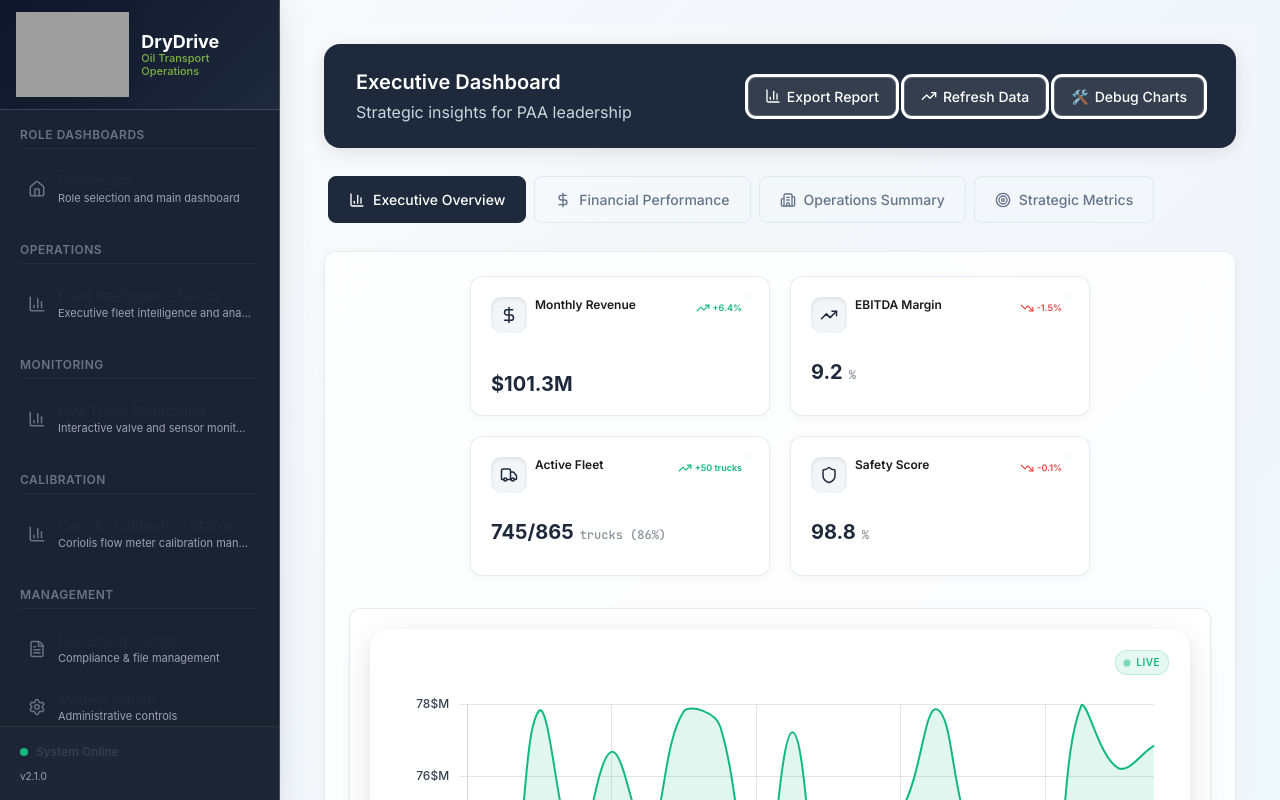
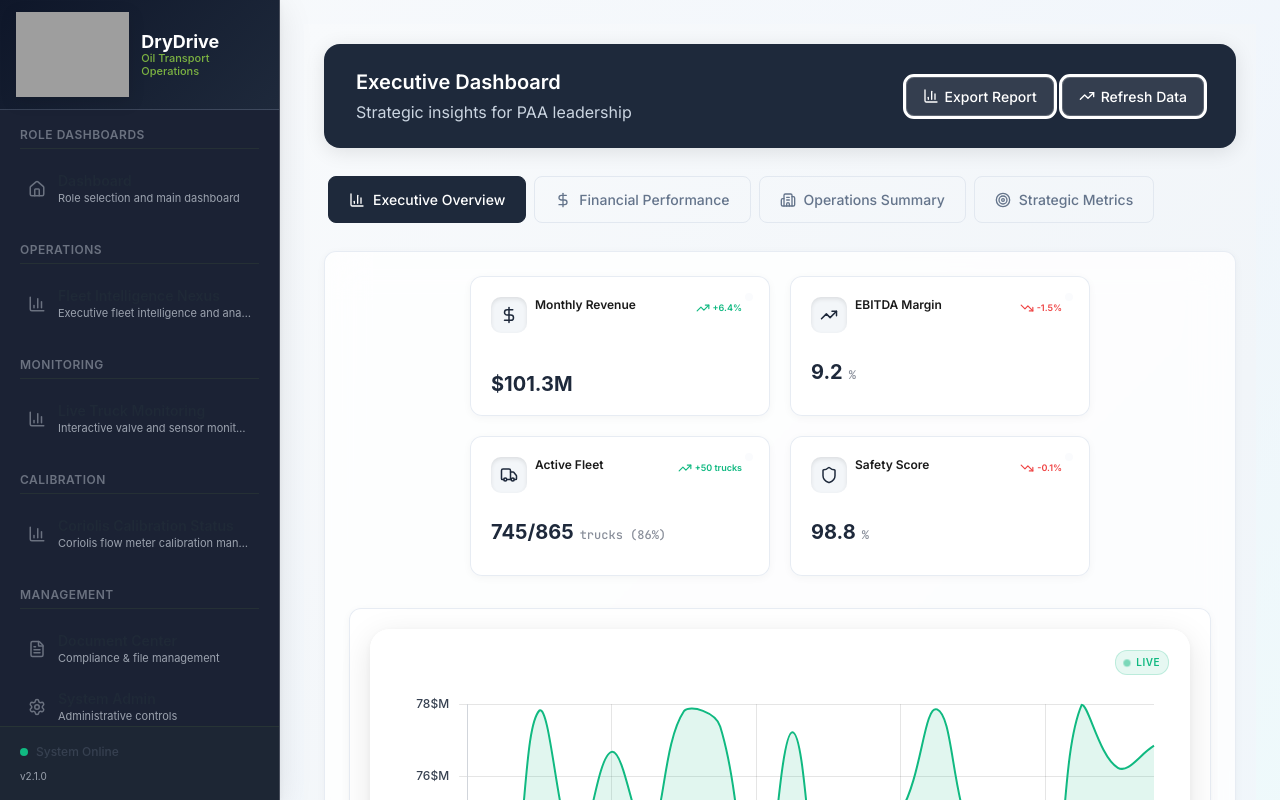
Before and after one commit to lojak57/drydriveTempTracker, a SvelteKit app: page /executive in a window 1280 px wide. Shown: the top 800 px of the page. Built offline with nearby package versions, Linux system fonts and the light colour scheme; grey boxes are pictures that could not be loaded; a web font is replaced by a local one.

Commit message:
🙈 Hide debug UI while keeping functionality - Remove debug button from header - Hide debug controls panel - Keep all chart positioning infrastructure intact - Maintain keyboard shortcut and external controls system

```diff
--- a/src/routes/(dashboards)/executive/+page.svelte
+++ b/src/routes/(dashboards)/executive/+page.svelte
@@ -68,14 +68,6 @@
 				<button class="action-button outline" type="button">
 					<TrendingUp size={16} />
 					<span>Refresh Data</span>
-				</button>
-				<button
-					class="action-button {showDebugControls ? 'active' : 'outline'}"
-					type="button"
-					on:click={() => showDebugControls = !showDebugControls}
-				>
-					<span>🛠️</span>
-					<span>Debug Charts</span>
 				</button>
 			</div>
 		</div>
@@ -311,18 +303,6 @@
 	<SafetyAnalyticsModal
 		isOpen={showSafetyModal}
 		on:close={() => showSafetyModal = false}
-	/>
-{/if}
-
-<!-- Debug Controls -->
-{#if showDebugControls}
-	<ChartDebugControls
-		paddingLeft={chartPadding.paddingLeft}
-		paddingRight={chartPadding.paddingRight}
-		paddingTop={chartPadding.paddingTop}
-		paddingBottom={chartPadding.paddingBottom}
-		on:update={handlePaddingUpdate}
-		on:close={handleDebugClose}
 	/>
 {/if}
 
```
